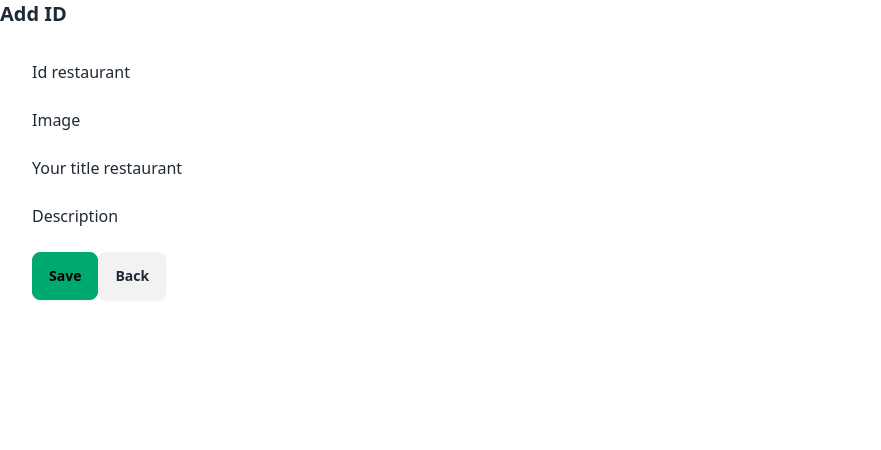
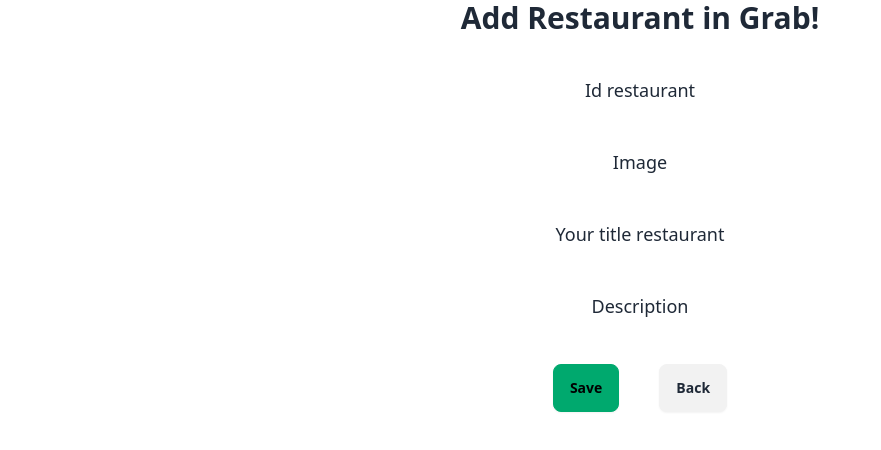
Before and after one commit to Punsano26/Grab-Tailwind-workshop1, a React (Vite) app: page /add in a window 1280 px wide. Shown: the top 450 px of the page, without its empty margins (0-881 px from the left). Built offline with nearby package versions, Linux system fonts and the light colour scheme.

Commit message:
note data in word

```diff
--- a/src/pages/Add.jsx
+++ b/src/pages/Add.jsx
@@ -1,4 +1,4 @@
-import {useState} from "react";
+import { useState } from "react";
 import { useNavigate, Link } from "react-router-dom";
 const Add = () => {
   const [restaurant, setRestaurant] = useState({
@@ -9,11 +9,11 @@
   });
 
   const navigate = useNavigate();
-  const handleChange = (e) =>{
-    setRestaurant({...restaurant, [e.target.name]: e.target.value});
+  const handleChange = (e) => {
+    setRestaurant({ ...restaurant, [e.target.name]: e.target.value });
   };
 
-  const handleSummit =(e) => {
+  const handleSummit = (e) => {
     e.preventDefault();
     const restaurantData = {
       id: restaurant.id,
@@ -21,32 +21,40 @@
       title: restaurant.title,
       type: restaurant.type,
     };
-    fetch("http://localhost:3000/restaurants",{
-    method:"POST",
-    headers:{"content-type": "application/json"},
-    body:JSON.stringify(restaurantData)
-  }).then(
-    (res) =>{
-      alert("save sucessfully")
-      navigate("/")
-    }
-  ).catch((err)=>{
-    console.log(err);
-  })
-  }
+    fetch("http://localhost:3000/restaurants", {
+      method: "POST",
+      headers: { "content-type": "application/json" },
+      body: JSON.stringify(restaurantData),
+    })
+      .then((res) => {
+        alert("save sucessfully");
+        navigate("/");
+      })
+      .catch((err) => {
+        console.log(err);
+      });
+  };
 
   return (
     <div>
-      <div className="row">
+      <div className="">
         <div className="offset-lg-3 col-lg-6">
           <form className="container" onSubmit={handleSummit}>
             <div className="card">
-              <div className="card-title">
-                <h2>Add ID</h2>
+              <div className="card-title justify-center scroll-pt-px">
+                <h2 className="text-3xl">Add Restaurant in Grab!</h2>
+                {/* <div className="items-center">
+                <img
+                  className="w-32 center"
+                  src="https://uxwing.com/wp-content/themes/uxwing/download/location-travel-map/restaurant-icon.png"
+                  alt=""
+                />
+              </div> */}
               </div>
-              <div className="card-body">
+
+              <div className="card-body items-center justify-center">
                 <div className="row">
-                  <div className="col-lg-12">
+                  <div className="col-lg-12 text-center py-2 text-lg">
                     <div className="form-group">
                       <label htmlFor="id">Id restaurant</label>
                       <input
@@ -60,7 +68,7 @@
                       />
                     </div>
                   </div>
-                  <div className="col-lg-12">
+                  <div className="col-lg-12 text-center py-2 text-lg">
                     <div className="form-group">
                       <label htmlFor="img">Image</label>
                       <input
@@ -74,7 +82,7 @@
                       />
                     </div>
                   </div>
-                  <div className="col-lg-12">
+                  <div className="col-lg-12 text-center py-2 text-lg">
                     <div className="form-group">
                       <label htmlFor="title">Your title restaurant</label>
                       <input
@@ -88,7 +96,7 @@
                       />
                     </div>
                   </div>
-                  <div className="col-lg-12">
+                  <div className="col-lg-12 text-center py-2 text-lg">
                     <div className="form-group">
                       <label htmlFor="type">Description</label>
                       <input
@@ -103,12 +111,12 @@
                     </div>
                   </div>
 
-                  <div className="col-lg-12">
+                  <div className="col-lg-12 text-center py-2 text-lg">
                     <div className="form-group">
-                      <button className="btn btn-success" type="submit">
+                      <button className="btn btn-success mx-5" type="submit">
                         Save
                       </button>
-                      <Link to="/" className="btn btn-danger">
+                      <Link to="/" className="btn btn-danger mx-5">
                         Back
                       </Link>
                     </div>
```
